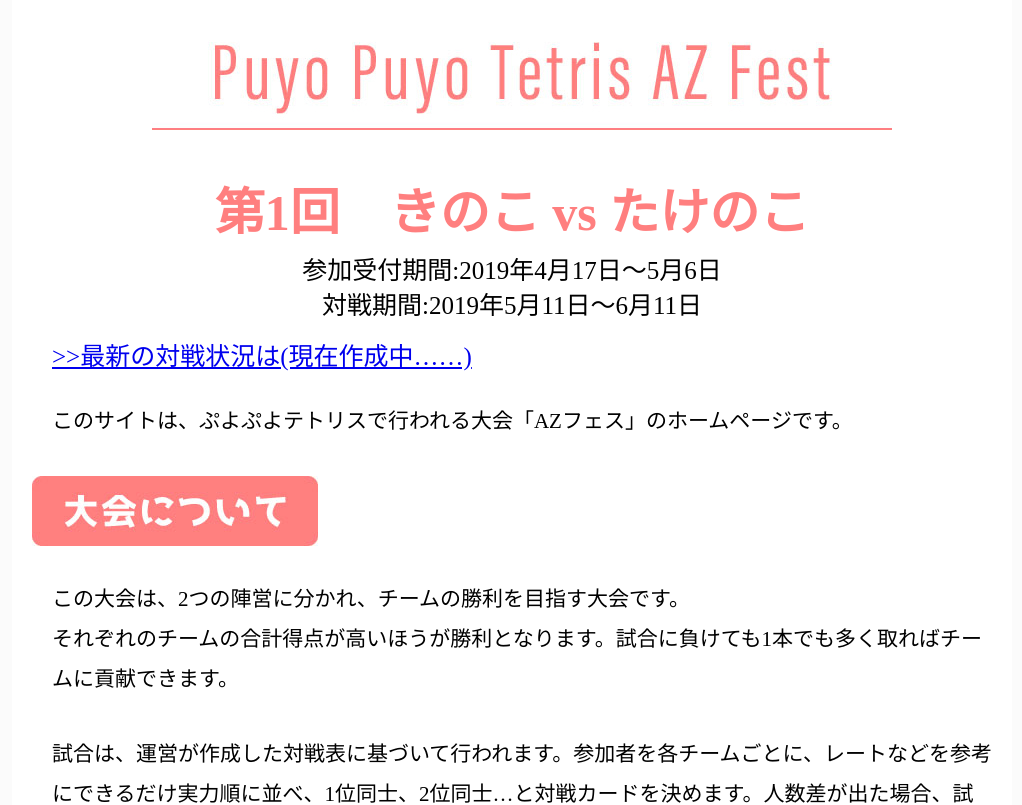
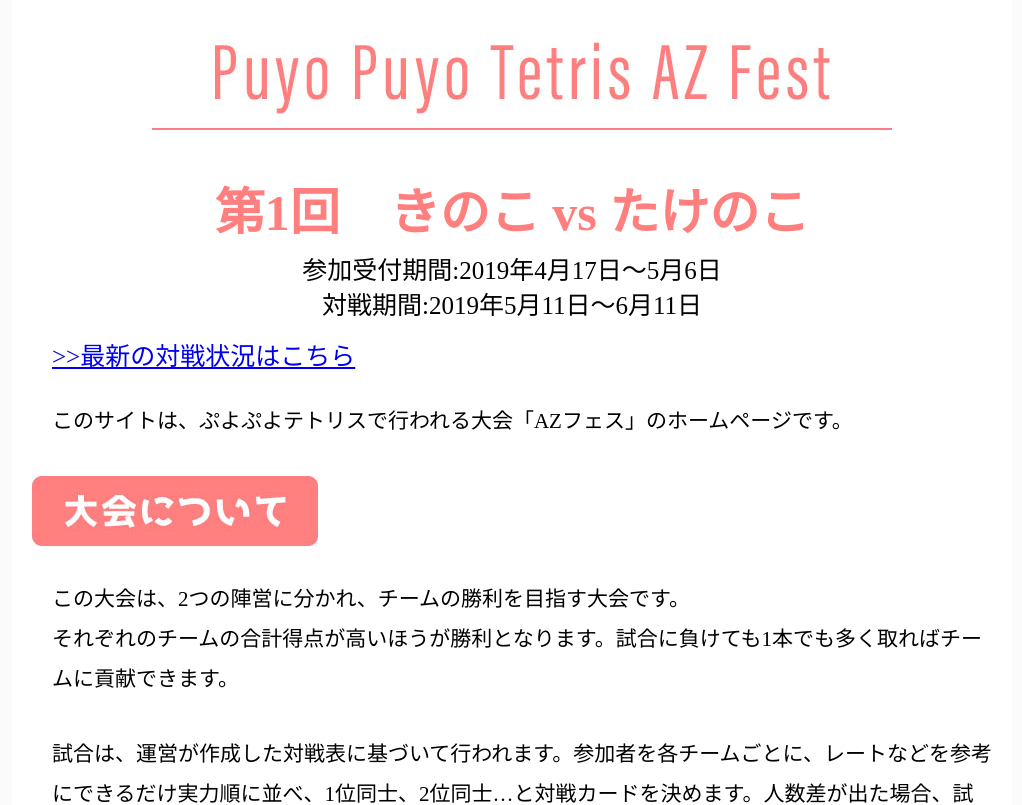
Before and after one commit to Muride/azfest, a plain HTML site: page index.html in a window 1280 px wide. Shown: the top 805 px of the page, without its empty margins (128-1150 px from the left). Drawn offline with Linux system fonts and the light colour scheme.

Commit message:
Add files via upload

```diff
--- a/index.html
+++ b/index.html
@@ -20,7 +20,7 @@
 	</div>
 
 	<div id="stitle" class="cf">
-	<h3 id="l"><a href="pdf/taisen.pdf">>>最新の対戦状況は(現在作成中……)</a></h3>
+	<h3 id="l"><a href="pdf/taisen.pdf">>>最新の対戦状況はこちら</a></h3>
 	</div>
 
 	<div id="main" class="cf">
```
